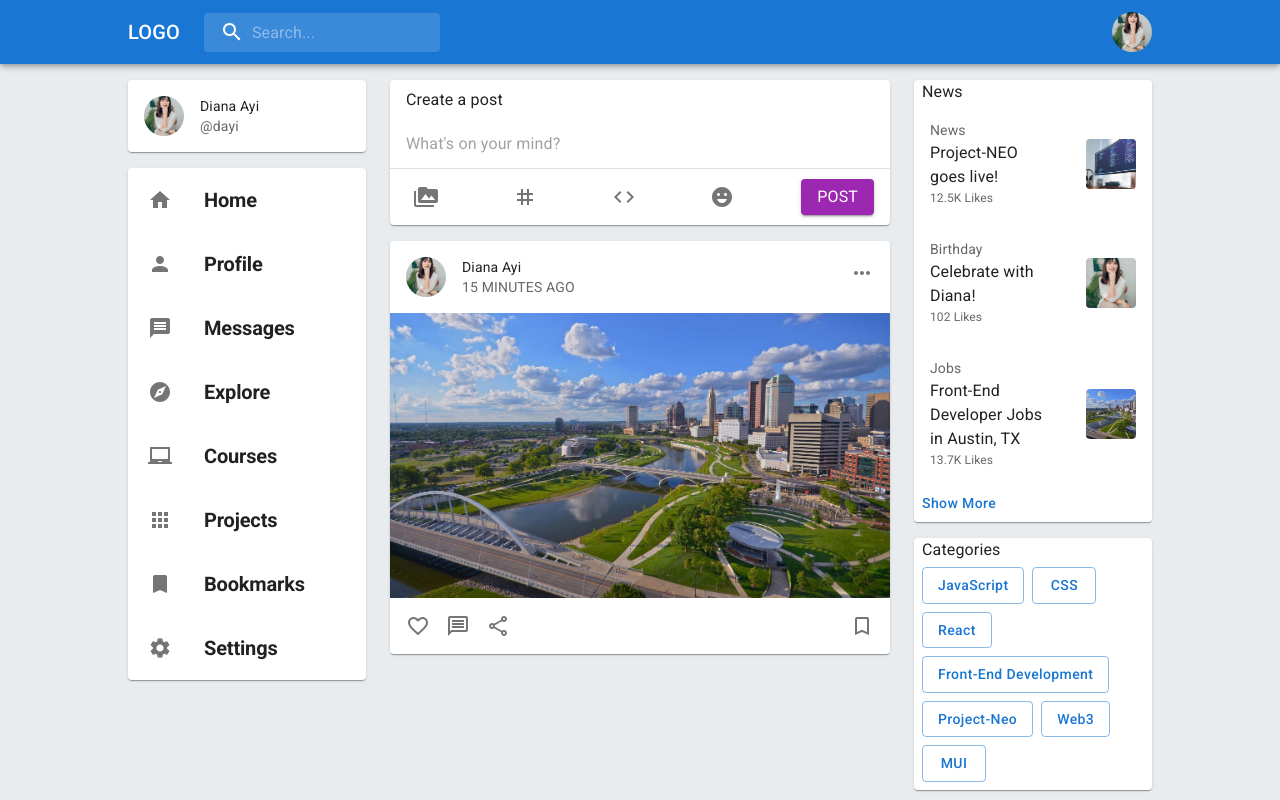
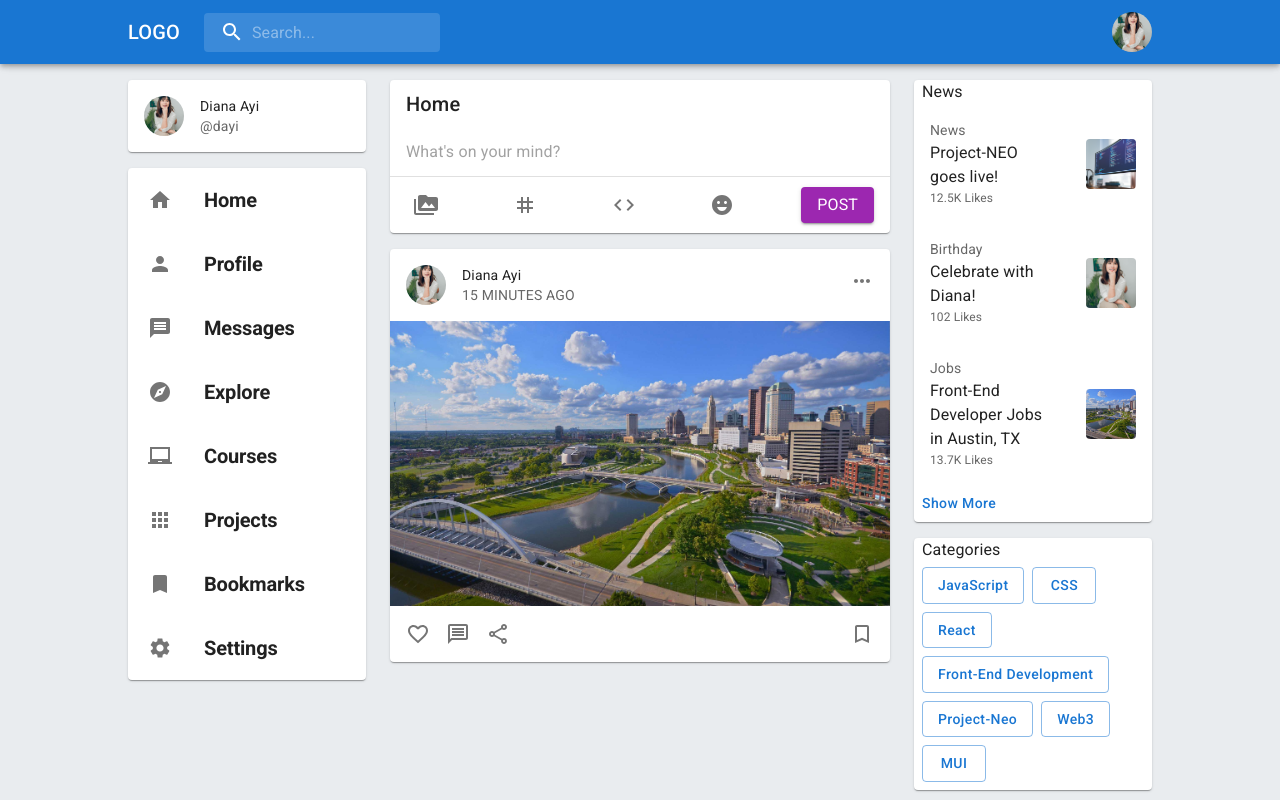
Before and after one commit to jpzambranoleon/project-neo-front-end, a React (Create React App) app: page / in a window 1280 px wide. Built offline with nearby package versions, Linux system fonts and the light colour scheme.

Commit message:
updated Post.jsx

```diff
--- a/src/pages/homePage/components/Post.jsx
+++ b/src/pages/homePage/components/Post.jsx
@@ -5,8 +5,8 @@ const Post = () => {
     return (
         <Paper sx={{ display: { xs: 'none', sm: 'block' } }}>
             <ListItem>
-                <Typography>
-                    Create a post
+                <Typography variant="h6">
+                    Home
                 </Typography>
             </ListItem>
             <ListItem>
```
